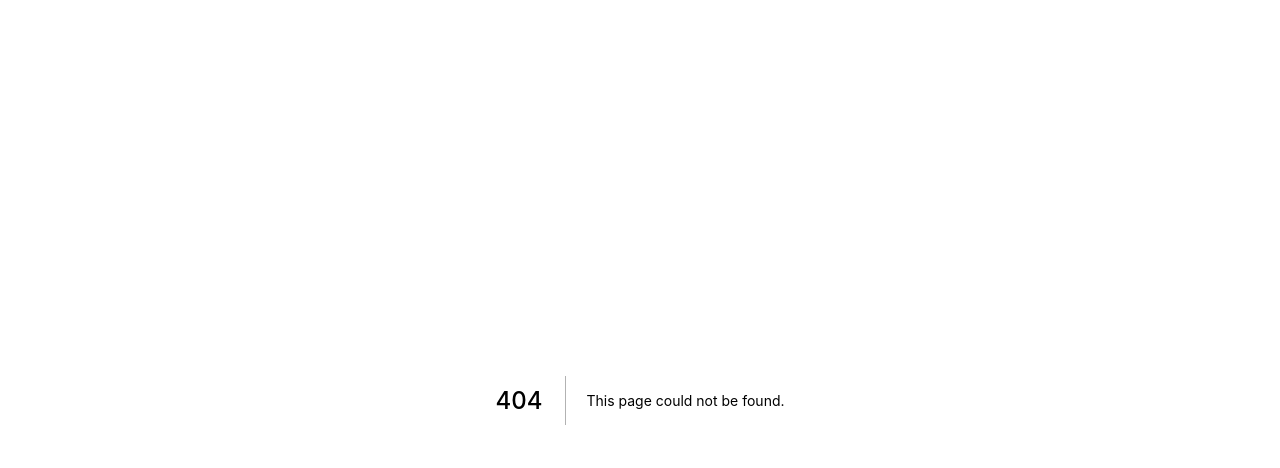
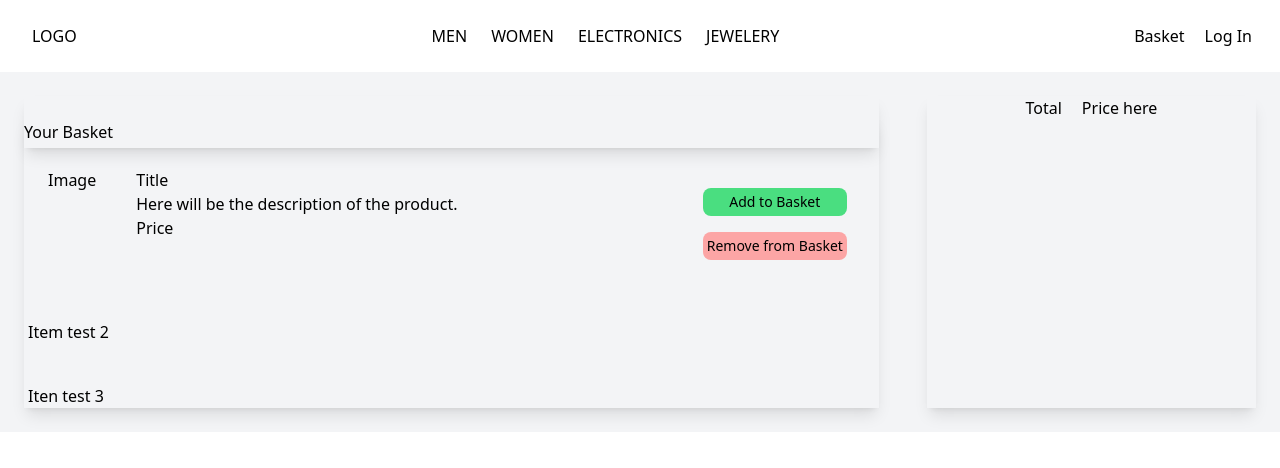
Before and after one commit to KBE-2023/Frontend, a Next.js app in the folder frontend/: page /basket in a window 1280 px wide. Before the commit this address had no page. Shown: the top 468 px of the page. Built offline with nearby package versions, Linux system fonts and the light colour scheme.

Commit message:
test basket page added

```diff
--- /dev/null
+++ b/frontend/pages/basket.js
@@ -0,0 +1,37 @@
+import React from 'react'
+import Navbar from '../components/Navbar'
+
+function Basket() {
+  return (
+    <div className='bg-gray-100'>
+    <Navbar></Navbar>
+    <main className=" flex flex-col max-w-7xl mx-auto sm:flex-row ">
+    <div className='flex-grow m-6 shadow-lg'>
+    <div className=' flex shadow-lg py-1 my-5'> Your Basket </div>
+    <div className=' flex flex-col px-1 space-y-10'>
+        <div className='sm:flex justify-between mx-5 space-x-10'  >
+            <div className='flex justify-center' mx-10 p-2> Image</div>
+            <div className='flex flex-grow flex-col'>
+                <div> Title </div>
+                <div> Here will  be the description of the product. </div>
+                <div>Price</div>
+                 </div>
+            <div className='flex flex-col justify-between py-3 mx-5'>
+            <buttom className =' flex m-2 p-1 bg-green-400 rounded-lg justify-center text-sm cursor-pointer hover:bg-green-600 hover:shaodw-lg'>Add to Basket</buttom>
+            <buttom className =' flex flex-grow-0 m-2 p-1 bg-red-300 rounded-lg justify-center text-sm cursor-pointer hover:bg-red-400 hover:shaodw-lg '> Remove from Basket</buttom>
+             </div>
+        </div>
+        <div>Item test 2</div>
+        <div>Iten test 3</div>
+    </div>
+    </div>
+    <div className='flex justify-center space-x-5 flex-grow m-6 shadow-lg'>
+    <div className='flex'>Total</div>
+    <div className='flex'> Price here</div>
+    </div>
+  </main>
+    </div>
+  )
+}
+
+export default Basket
```
